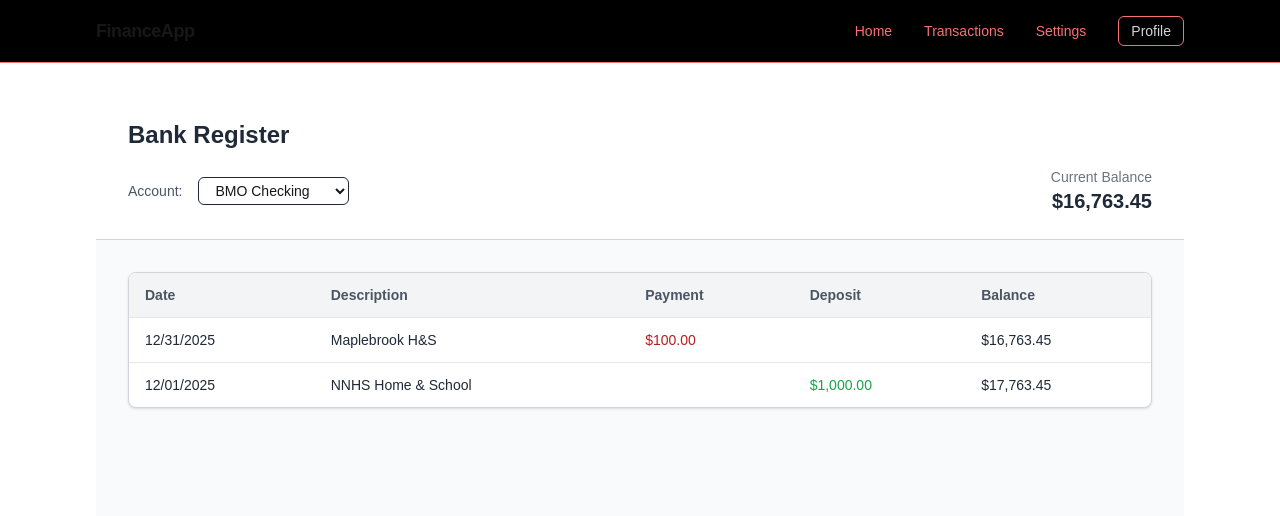
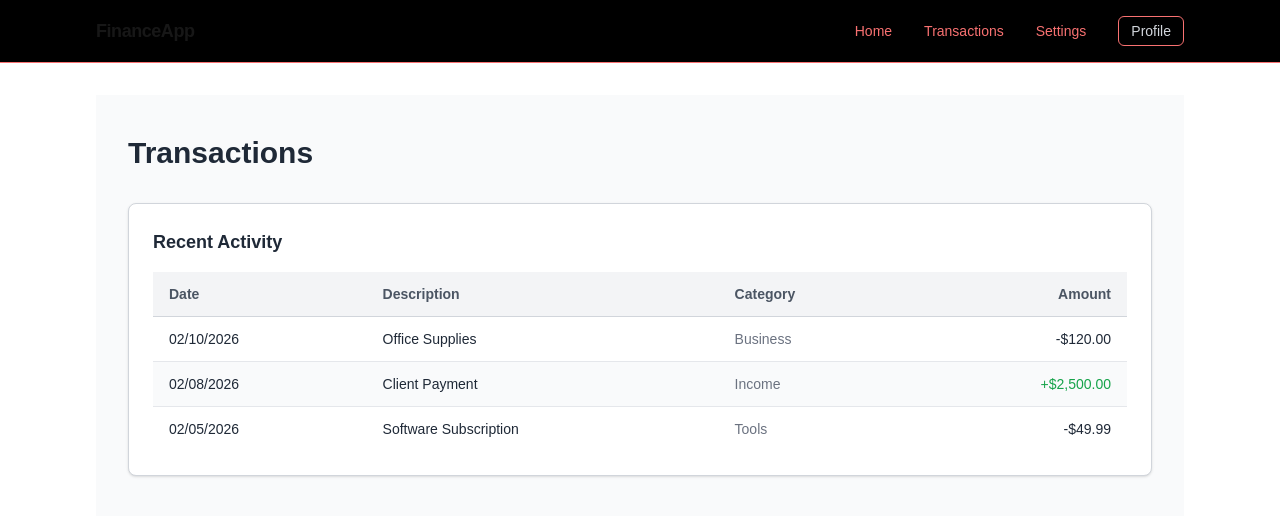
Before and after one commit to NCHS-Software-Engineering/HS-Finance, a Next.js app in the folder hs-finance/: page /transactions in a window 1280 px wide. Shown: the top 516 px of the page. Built offline with nearby package versions, Linux system fonts and the light colour scheme.

Commit message:
Worked on Transactions Page

```diff
--- a/hs-finance/app/transactions/page.tsx
+++ b/hs-finance/app/transactions/page.tsx
@@ -1,99 +1,62 @@
 export default function TransactionsPage() {
   return (
-    <div className="min-h-screen bg-[#F9FAFB]">
+    <main className="min-h-screen bg-[#F9FAFB] px-8 py-10">
+      {/* Page Title */}
+      <h1 className="text-3xl font-bold text-[#1F2937] mb-8">
+        Transactions
+      </h1>
 
-      {/* ===== PAGE HEADER ===== */}
-      <div className="border-b border-[#D1D5DB] bg-white px-8 py-6">
+      {/* Panel */}
+      <div className="bg-white rounded-lg shadow-sm border border-[#D1D5DB] p-6">
 
-        {/* Account Title */}
-        <h1 className="text-2xl font-bold text-[#1F2937]">
-          Bank Register
-        </h1>
+        {/* Section Header */}
+        <h2 className="text-lg font-semibold text-[#1F2937] mb-4">
+          Recent Activity
+        </h2>
 
-        {/* Account Info Row */}
-        <div className="mt-4 flex items-center justify-between">
+        {/* Table */}
+        <div className="overflow-x-auto">
+          <table className="w-full border-collapse">
 
-          {/* Left side: Account selector */}
-          <div className="flex items-center gap-4">
-            <label className="text-sm text-[#4B5563]">
-              Account:
-            </label>
-
-            {/*
-              This dropdown will eventually pull accounts from backend.
-              BACKEND REQUIRED: fetch list of accounts.
-            */}
-            <select className="rounded-md border border-[#1F2937] bg-white px-3 py-1 text-sm">
-              <option>BMO Checking</option>
-              <option>Savings Account</option>
-            </select>
-          </div>
-
-          {/* Right side: Current Balance */}
-          <div className="text-right">
-            <p className="text-sm text-[#6B7280]">Current Balance</p>
-
-            {/*
-              BACKEND REQUIRED:
-              This value should come from database calculation.
-            */}
-            <p className="text-xl font-semibold text-[#1F2937]">
-              $16,763.45
-            </p>
-          </div>
-
-        </div>
-      </div>
-
-
-      {/* ===== TRANSACTIONS TABLE ===== */}
-      <div className="px-8 py-8">
-
-        <div className="overflow-x-auto rounded-lg border border-[#D1D5DB] bg-white shadow-sm">
-
-          <table className="w-full table-auto border-collapse">
-
-            {/* ===== TABLE HEADER ===== */}
-            <thead className="bg-[#F3F4F6] text-left text-sm font-semibold text-[#4B5563]">
-              <tr>
-                <th className="px-4 py-3">Date</th>
-                <th className="px-4 py-3">Description</th>
-                <th className="px-4 py-3">Payment</th>
-                <th className="px-4 py-3">Deposit</th>
-                <th className="px-4 py-3">Balance</th>
+            {/* Table Head */}
+            <thead>
+              <tr className="bg-[#F3F4F6] text-left text-sm text-[#4B5563]">
+                <th className="px-4 py-3 border-b border-[#D1D5DB]">Date</th>
+                <th className="px-4 py-3 border-b border-[#D1D5DB]">Description</th>
+                <th className="px-4 py-3 border-b border-[#D1D5DB]">Category</th>
+                <th className="px-4 py-3 border-b border-[#D1D5DB] text-right">Amount</th>
               </tr>
             </thead>
 
-            {/* ===== TABLE BODY ===== */}
+            {/* Table Body */}
             <tbody className="text-sm text-[#1F2937]">
-
-              {/*
-                This is a single transaction row.
-                BACKEND REQUIRED:
-                Later this will be mapped from database transactions.
-              */}
-              <tr className="border-t border-[#E5E7EB] hover:bg-[#F3F4F6]">
-                <td className="px-4 py-3">12/31/2025</td>
-                <td className="px-4 py-3">Maplebrook H&S</td>
-                <td className="px-4 py-3 text-[#B91C1C]">$100.00</td>
-                <td className="px-4 py-3"></td>
-                <td className="px-4 py-3">$16,763.45</td>
+              <tr className="hover:bg-[#F3F4F6]">
+                <td className="px-4 py-3 border-b border-[#E5E7EB]">02/10/2026</td>
+                <td className="px-4 py-3 border-b border-[#E5E7EB]">Office Supplies</td>
+                <td className="px-4 py-3 border-b border-[#E5E7EB] text-[#6B7280]">Business</td>
+                <td className="px-4 py-3 border-b border-[#E5E7EB] text-right">-$120.00</td>
               </tr>
 
-              <tr className="border-t border-[#E5E7EB] hover:bg-[#F3F4F6]">
-                <td className="px-4 py-3">12/01/2025</td>
-                <td className="px-4 py-3">NNHS Home & School</td>
-                <td className="px-4 py-3"></td>
-                <td className="px-4 py-3 text-[#16A34A]">$1,000.00</td>
-                <td className="px-4 py-3">$17,763.45</td>
+              <tr className="bg-[#F9FAFB] hover:bg-[#F3F4F6]">
+                <td className="px-4 py-3 border-b border-[#E5E7EB]">02/08/2026</td>
+                <td className="px-4 py-3 border-b border-[#E5E7EB]">Client Payment</td>
+                <td className="px-4 py-3 border-b border-[#E5E7EB] text-[#6B7280]">Income</td>
+                <td className="px-4 py-3 border-b border-[#E5E7EB] text-right text-[#16A34A]">
+                  +$2,500.00
+                </td>
               </tr>
 
+              <tr className="hover:bg-[#F3F4F6]">
+                <td className="px-4 py-3">02/05/2026</td>
+                <td className="px-4 py-3">Software Subscription</td>
+                <td className="px-4 py-3 text-[#6B7280]">Tools</td>
+                <td className="px-4 py-3 text-right">-$49.99</td>
+              </tr>
             </tbody>
 
           </table>
         </div>
       </div>
-
-    </div>
+    </main>
   );
 }
```
